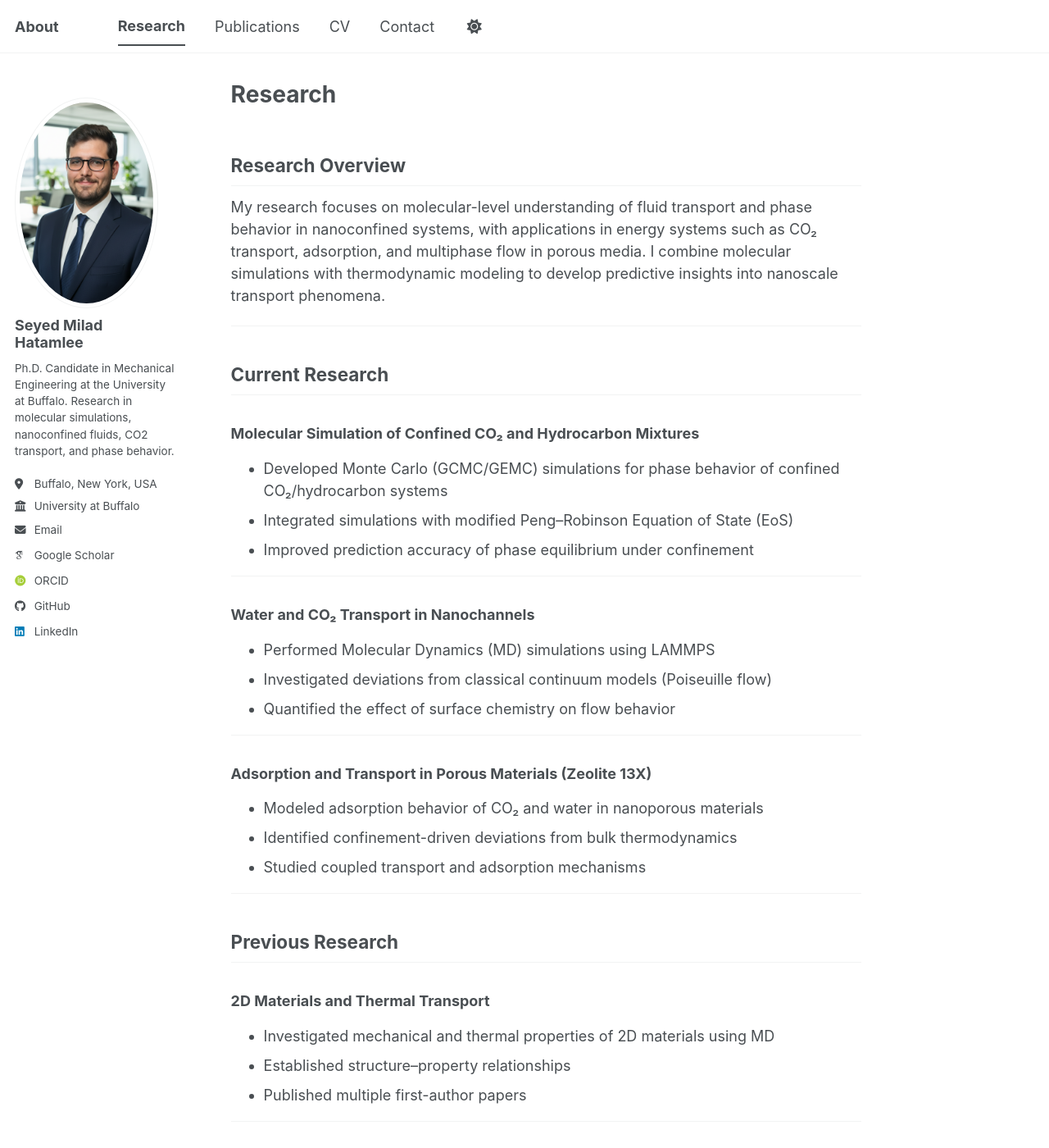
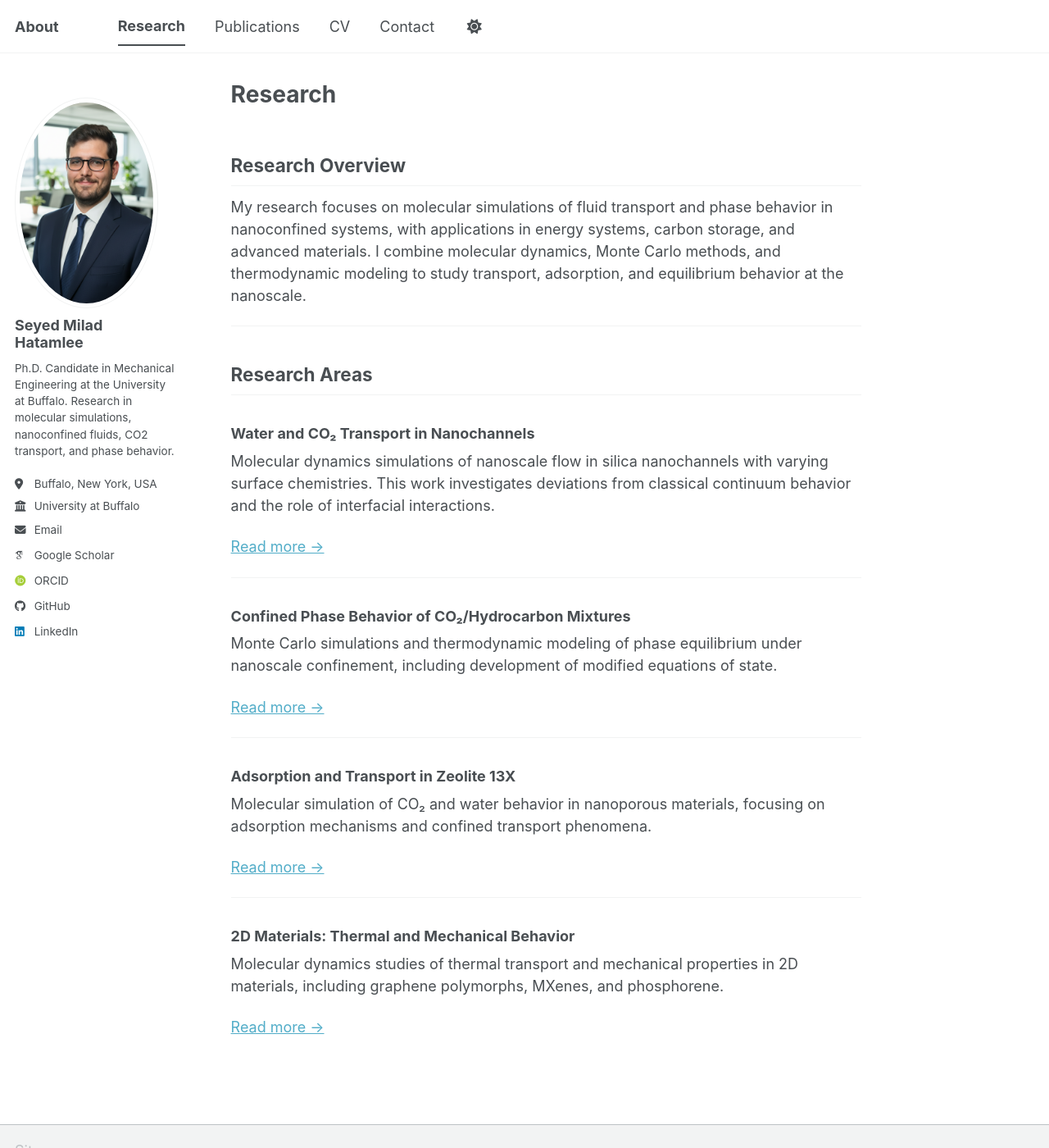
Before and after one commit to miladhtml/miladhatamlee.github.io, a Jekyll site: the page built from _pages/research.md, in a window 1280 px wide and 1400 px high. Shown: the whole window at 82% size. Built offline with Jekyll 4.4.1, drawn with Linux system fonts in a browser that asks for light colours; some web fonts are replaced; a script bundle is joined from its source files by our own code; library files that are not in the unit come from our copies; some of the changed text lies outside the part shown.

Commit message:
Revise research overview and update research areas
Updated research overview and areas, refining focus on molecular simulations and their applications. Added links for further reading on specific topics.

```diff
--- a/_pages/research.md
+++ b/_pages/research.md
@@ -2,46 +2,39 @@
 layout: single
 title: "Research"
 permalink: /research/
+author_profile: true
 ---
 
 ## Research Overview
 
-My research focuses on molecular-level understanding of fluid transport and phase behavior in nanoconfined systems, with applications in energy systems such as CO₂ transport, adsorption, and multiphase flow in porous media. I combine molecular simulations with thermodynamic modeling to develop predictive insights into nanoscale transport phenomena.
+My research focuses on molecular simulations of fluid transport and phase behavior in nanoconfined systems, with applications in energy systems, carbon storage, and advanced materials. I combine molecular dynamics, Monte Carlo methods, and thermodynamic modeling to study transport, adsorption, and equilibrium behavior at the nanoscale.
 
 ---
 
-## Current Research
+## Research Areas
 
-### Molecular Simulation of Confined CO₂ and Hydrocarbon Mixtures
-- Developed Monte Carlo (GCMC/GEMC) simulations for phase behavior of confined CO₂/hydrocarbon systems
-- Integrated simulations with modified Peng–Robinson Equation of State (EoS)
-- Improved prediction accuracy of phase equilibrium under confinement
+### Water and CO₂ Transport in Nanochannels
+Molecular dynamics simulations of nanoscale flow in silica nanochannels with varying surface chemistries. This work investigates deviations from classical continuum behavior and the role of interfacial interactions.
+
+[Read more →](/miladhatamlee.github.io/research/nanochannel-flow/)
 
 ---
 
-### Water and CO₂ Transport in Nanochannels
-- Performed Molecular Dynamics (MD) simulations using LAMMPS
-- Investigated deviations from classical continuum models (Poiseuille flow)
-- Quantified the effect of surface chemistry on flow behavior
+### Confined Phase Behavior of CO₂/Hydrocarbon Mixtures
+Monte Carlo simulations and thermodynamic modeling of phase equilibrium under nanoscale confinement, including development of modified equations of state.
+
+[Read more →](/miladhatamlee.github.io/research/confined-phase/)
 
 ---
 
-### Adsorption and Transport in Porous Materials (Zeolite 13X)
-- Modeled adsorption behavior of CO₂ and water in nanoporous materials
-- Identified confinement-driven deviations from bulk thermodynamics
-- Studied coupled transport and adsorption mechanisms
+### Adsorption and Transport in Zeolite 13X
+Molecular simulation of CO₂ and water behavior in nanoporous materials, focusing on adsorption mechanisms and confined transport phenomena.
+
+[Read more →](/miladhatamlee.github.io/research/zeolite-13x/)
 
 ---
 
-## Previous Research
+### 2D Materials: Thermal and Mechanical Behavior
+Molecular dynamics studies of thermal transport and mechanical properties in 2D materials, including graphene polymorphs, MXenes, and phosphorene.
 
-### 2D Materials and Thermal Transport
-- Investigated mechanical and thermal properties of 2D materials using MD
-- Established structure–property relationships
-- Published multiple first-author papers
-
----
-
-### Machine Learning for Interatomic Potentials
-- Developed ML-based interatomic potentials
-- Reduced prediction error in thermal conductivity models
+[Read more →](/miladhatamlee.github.io/research/2d-materials/)
```
